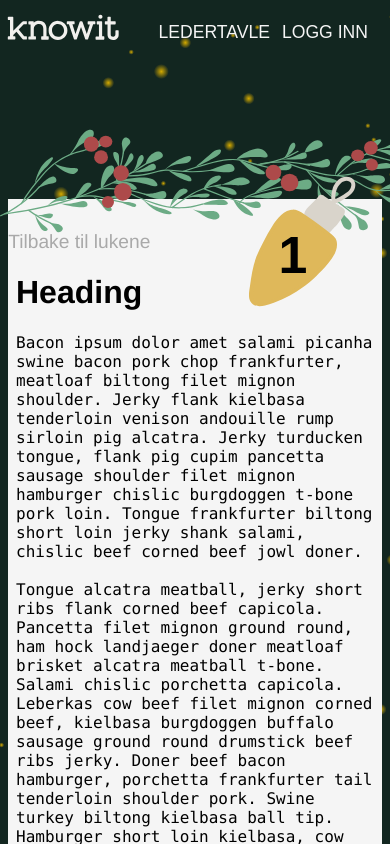
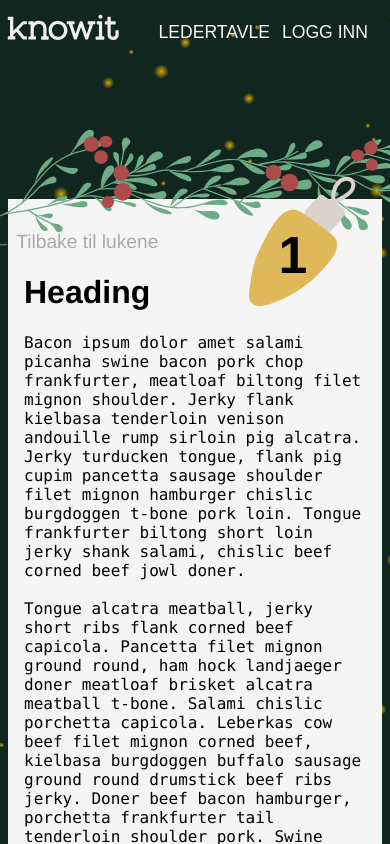
Before and after one commit to knowit/julekalender_frontend, a React (Create React App) app: page /luke/1 in a window 390 px wide. Built offline with nearby package versions, Linux system fonts and the light colour scheme.

Commit message:
more padding

```diff
--- a/src/components/Door.css
+++ b/src/components/Door.css
@@ -46,7 +46,7 @@
 @media only screen and (max-width: 768px) {
     .Door {
         margin: 0 0.5rem 0 0.5rem;
-        padding: 2rem 0.5rem 5rem 0.5rem;
+        padding: 2rem 1rem 5rem 1rem;
     }
 }
 
--- a/src/components/Door.tsx
+++ b/src/components/Door.tsx
@@ -1,6 +1,5 @@
 import React from 'react';
 import './Door.css';
-
 import { Link, useParams } from "react-router-dom";
 import ReactMarkdown from 'react-markdown';
 import Light from './Light';
@@ -9,7 +8,7 @@ import { ReactComponent as Border } from './svg/mistletoeborder.svg';
 
 
 const Door = () => {
-    let { id } = useParams()
+    let { id } = useParams();
 
     const markdown = `# Heading
     Bacon ipsum dolor amet salami picanha swine bacon pork chop frankfurter, meatloaf biltong filet mignon shoulder. Jerky flank kielbasa tenderloin venison andouille rump sirloin pig alcatra. Jerky turducken tongue, flank pig cupim pancetta sausage shoulder filet mignon hamburger chislic burgdoggen t-bone pork loin. Tongue frankfurter biltong short loin jerky shank salami, chislic beef corned beef jowl doner.
--- a/src/components/Light.tsx
+++ b/src/components/Light.tsx
@@ -39,7 +39,7 @@ const Light: FC<LightParams> = ({nr}) => {
         fontSize="64.504"
         transform="translate(22.576 125.867)"
       >
-        {/* Om tallet har ett siffer, prefix med nbsp for å sentrere det bedre i svg'en*/}
+        {/* Om tallet har ett siffer, prefix med nbsp for å sentrere det bedre i */}
         {nr < 10 ? `\u00A0${nr}` : nr}
       </text>
     </svg>
```
